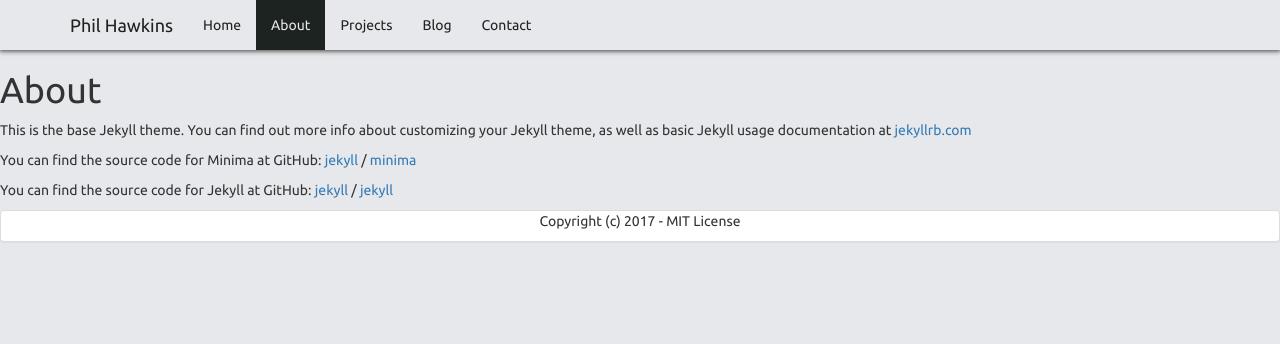
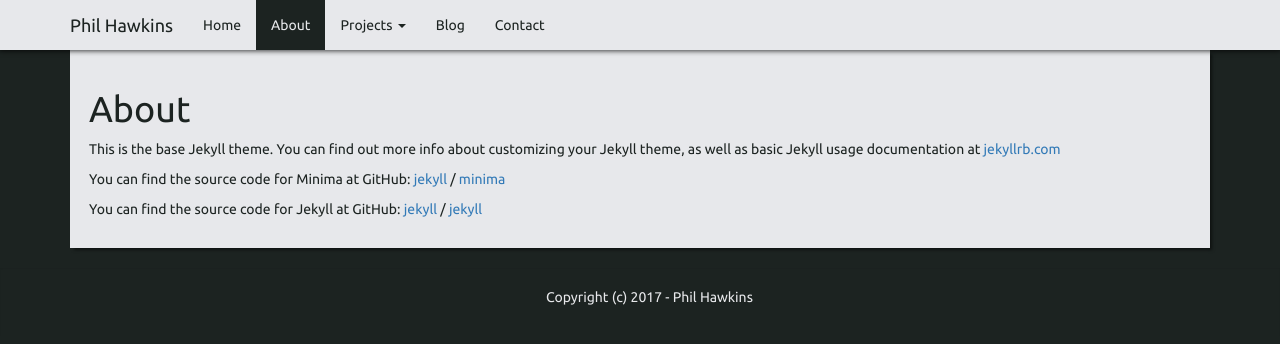
Before and after one commit to phil-harmoniq/phil-harmoniq.github.io, a Jekyll site: the page built from about.md, in a window 1280 px wide. Shown: the top 344 px of the page. Built offline with Jekyll 4.4.1, drawn with Linux system fonts in a browser that asks for light colours; nearby versions of some CDN libraries.

Commit message:
Stable colors

```diff
--- a/_layouts/default.html
+++ b/_layouts/default.html
@@ -49,9 +49,9 @@
   </div>
 
   <!-- Footer Panel -->
-  <div class="container-fluid footer">
-    <div class="panel panel-default clear-panel text-center">
-      <p>Copyright (c) 2017 - MIT License</p>
+  <div class="container-fluid">
+    <div class="well card dark-card text-center">
+      <p>Copyright (c) 2017 - Phil Hawkins</p>
     </div>
   </div>
 
--- /dev/null
+++ b/_layouts/home.html
@@ -0,0 +1,3 @@
+---
+layout: default
+---
--- a/_layouts/page.html
+++ b/_layouts/page.html
@@ -2,11 +2,12 @@
 layout: default
 ---
 
-<article class="page">
+<article class="page container">
+  <div class="well card light-card shadow">
+    <h1>{{ page.title }}</h1>
 
-  <h1>{{ page.title }}</h1>
-
-  <div class="entry">
-    {{ content }}
+    <div class="entry">
+      {{ content }}
+    </div>
   </div>
 </article>
--- a/meta/style/css/main.css
+++ b/meta/style/css/main.css
@@ -1,6 +1,6 @@
 body {
     font-family: var(--main-font);
-    background-color: var(--platinum);
+    background-color: var(--jungle);
 }
 
 .card {
--- a/meta/style/css/navbar.css
+++ b/meta/style/css/navbar.css
@@ -3,8 +3,8 @@
     --border: var(--jungle);
     --title-color: var(--jungle);
     --text-color: var(--onyx);
-    --link-hover: var(--onyx);
-    --hover-background: var(--silver-sand);
+    --link-hover: var(--silver-sand);
+    --hover-background: var(--platinum);
     --active-hover: var(--platinum);
     --active-background: var(--jungle);
 }
@@ -47,7 +47,7 @@
 .navbar-default .navbar-nav > .open > a,
 .navbar-default .navbar-nav > .open > a:hover,
 .navbar-default .navbar-nav > .open > a:focus {
-    color: var(--active-hover);
+    color: var(--link-hover);
     background-color: var(--active-background);
 }
 /* Caret */
```
Also changed, not shown: _data/navigation.yml (+9 -0 lines).
